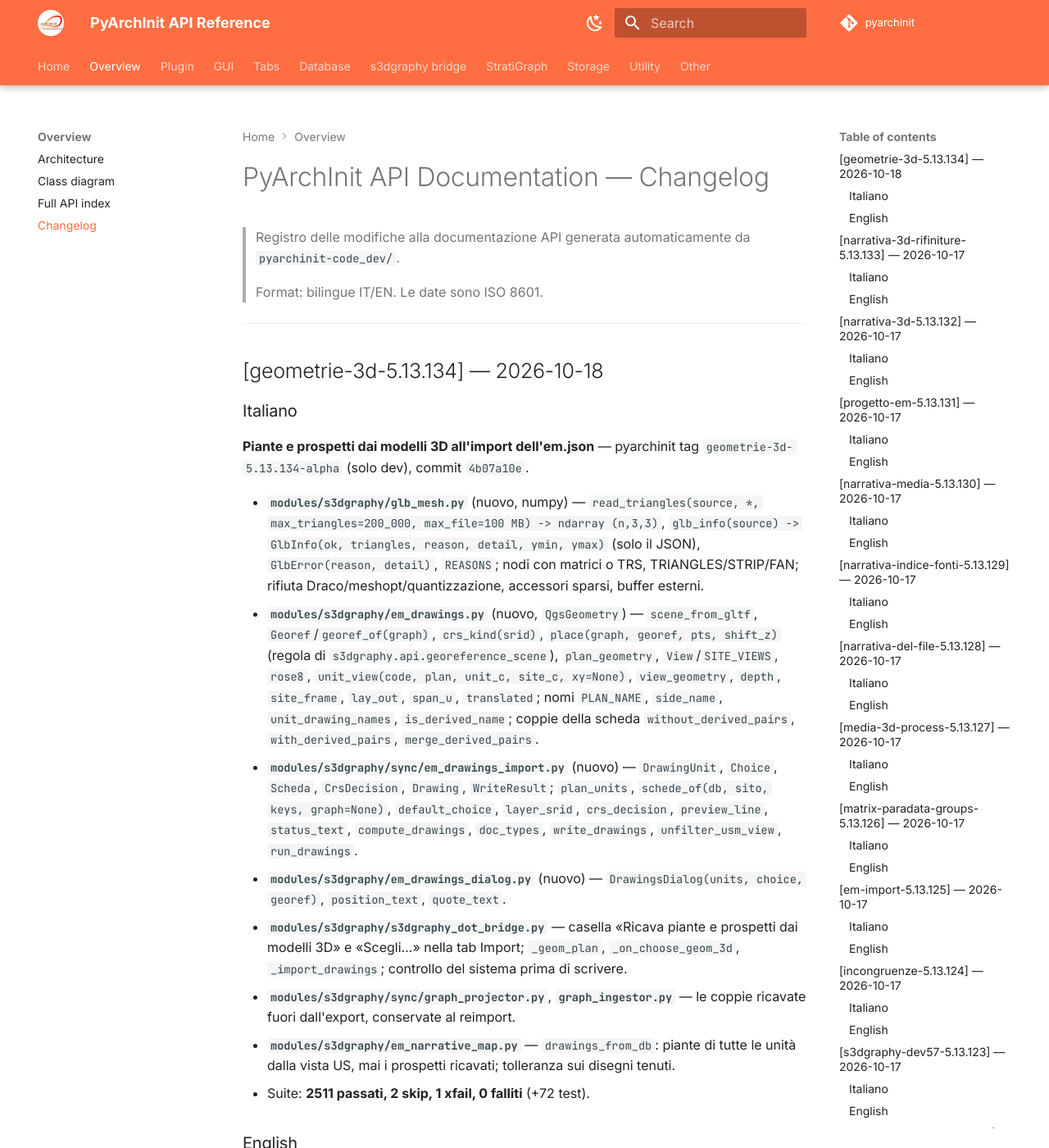
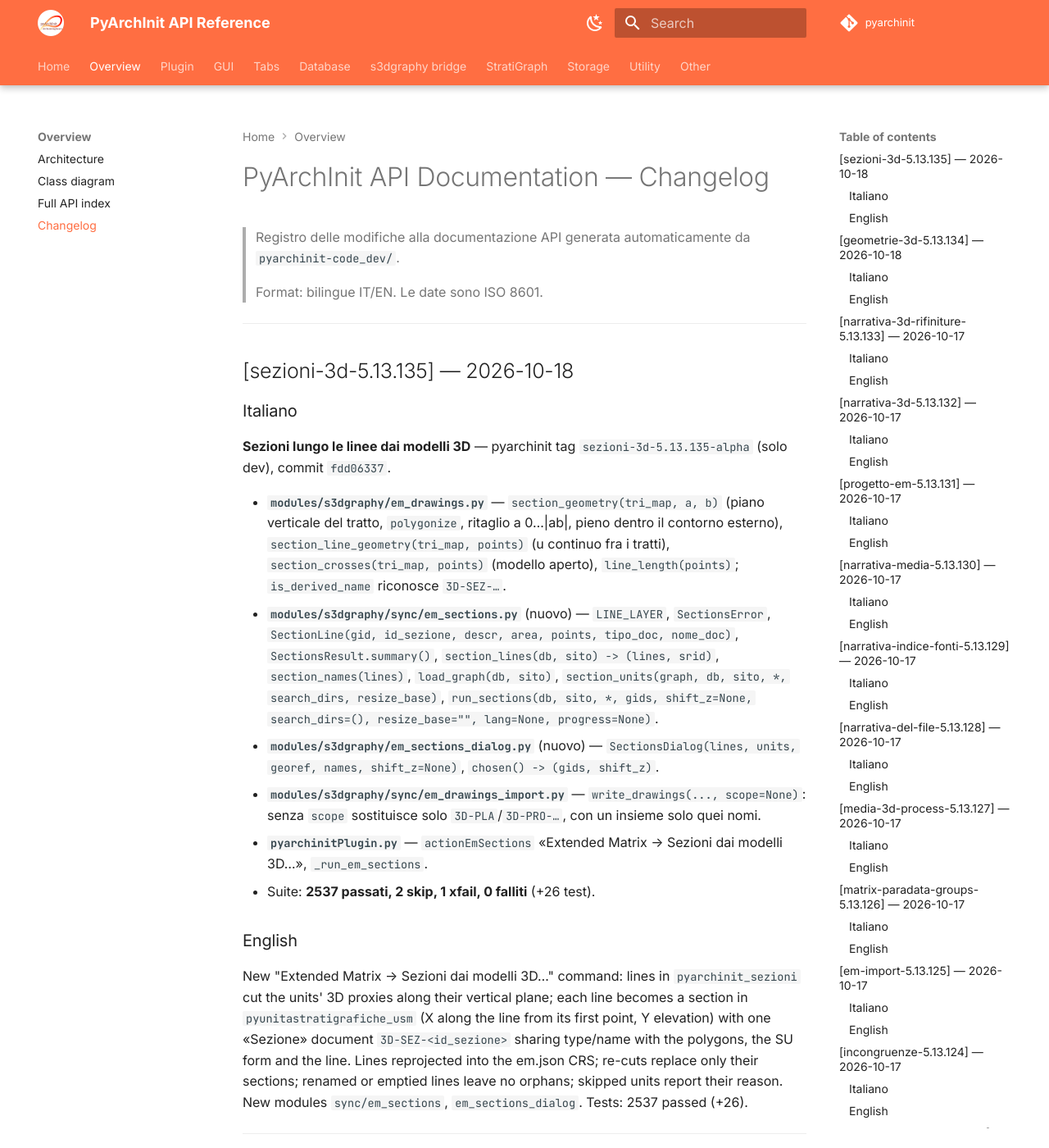
Before and after one commit to enzococca/pyarchinit-api-docs, an MkDocs documentation site: the page built from docs/CHANGELOG.md, in a window 1280 px wide and 1400 px high. Shown: the whole window at 82% size. Built offline with MkDocs 1.6.1 and Material for MkDocs 9.7.7, drawn with Linux system fonts in a browser that asks for light colours; comment, search, counter and statistics services are not loaded; some of the changed text lies outside the part shown.

Commit message:
changelog: sezioni-3d-5.13.135 — sezioni lungo le linee dai modelli 3D

```diff
--- a/docs/CHANGELOG.md
+++ b/docs/CHANGELOG.md
@@ -4,6 +4,25 @@
 > da `pyarchinit-code_dev/`.
 >
 > Format: bilingue IT/EN. Le date sono ISO 8601.
+
+---
+
+## [sezioni-3d-5.13.135] — 2026-10-18
+
+### Italiano
+
+**Sezioni lungo le linee dai modelli 3D** — pyarchinit tag `sezioni-3d-5.13.135-alpha` (solo dev), commit `fdd06337`.
+
+- **`modules/s3dgraphy/em_drawings.py`** — `section_geometry(tri_map, a, b)` (piano verticale del tratto, `polygonize`, ritaglio a 0…|ab|, pieno dentro il contorno esterno), `section_line_geometry(tri_map, points)` (u continuo fra i tratti), `section_crosses(tri_map, points)` (modello aperto), `line_length(points)`; `is_derived_name` riconosce `3D-SEZ-…`.
+- **`modules/s3dgraphy/sync/em_sections.py`** (nuovo) — `LINE_LAYER`, `SectionsError`, `SectionLine(gid, id_sezione, descr, area, points, tipo_doc, nome_doc)`, `SectionsResult.summary()`, `section_lines(db, sito) -> (lines, srid)`, `section_names(lines)`, `load_graph(db, sito)`, `section_units(graph, db, sito, *, search_dirs, resize_base)`, `run_sections(db, sito, *, gids, shift_z=None, search_dirs=(), resize_base="", lang=None, progress=None)`.
+- **`modules/s3dgraphy/em_sections_dialog.py`** (nuovo) — `SectionsDialog(lines, units, georef, names, shift_z=None)`, `chosen() -> (gids, shift_z)`.
+- **`modules/s3dgraphy/sync/em_drawings_import.py`** — `write_drawings(..., scope=None)`: senza `scope` sostituisce solo `3D-PLA`/`3D-PRO-…`, con un insieme solo quei nomi.
+- **`pyarchinitPlugin.py`** — `actionEmSections` «Extended Matrix → Sezioni dai modelli 3D…», `_run_em_sections`.
+- Suite: **2537 passati, 2 skip, 1 xfail, 0 falliti** (+26 test).
+
+### English
+
+New "Extended Matrix → Sezioni dai modelli 3D…" command: lines in `pyarchinit_sezioni` cut the units' 3D proxies along their vertical plane; each line becomes a section in `pyunitastratigrafiche_usm` (X along the line from its first point, Y elevation) with one «Sezione» document `3D-SEZ-<id_sezione>` sharing type/name with the polygons, the SU form and the line. Lines reprojected into the em.json CRS; re-cuts replace only their sections; renamed or emptied lines leave no orphans; skipped units report their reason. New modules `sync/em_sections`, `em_sections_dialog`. Tests: 2537 passed (+26).
 
 ---
 
```
